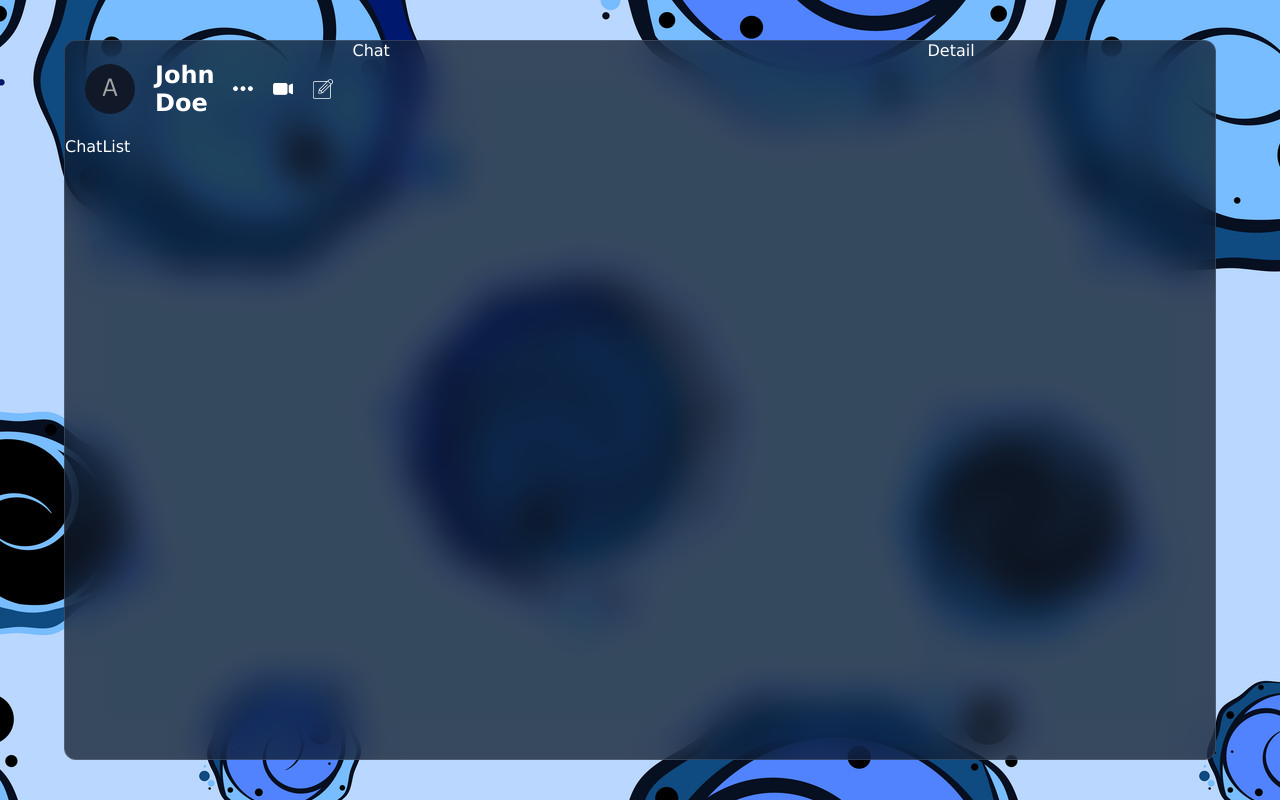
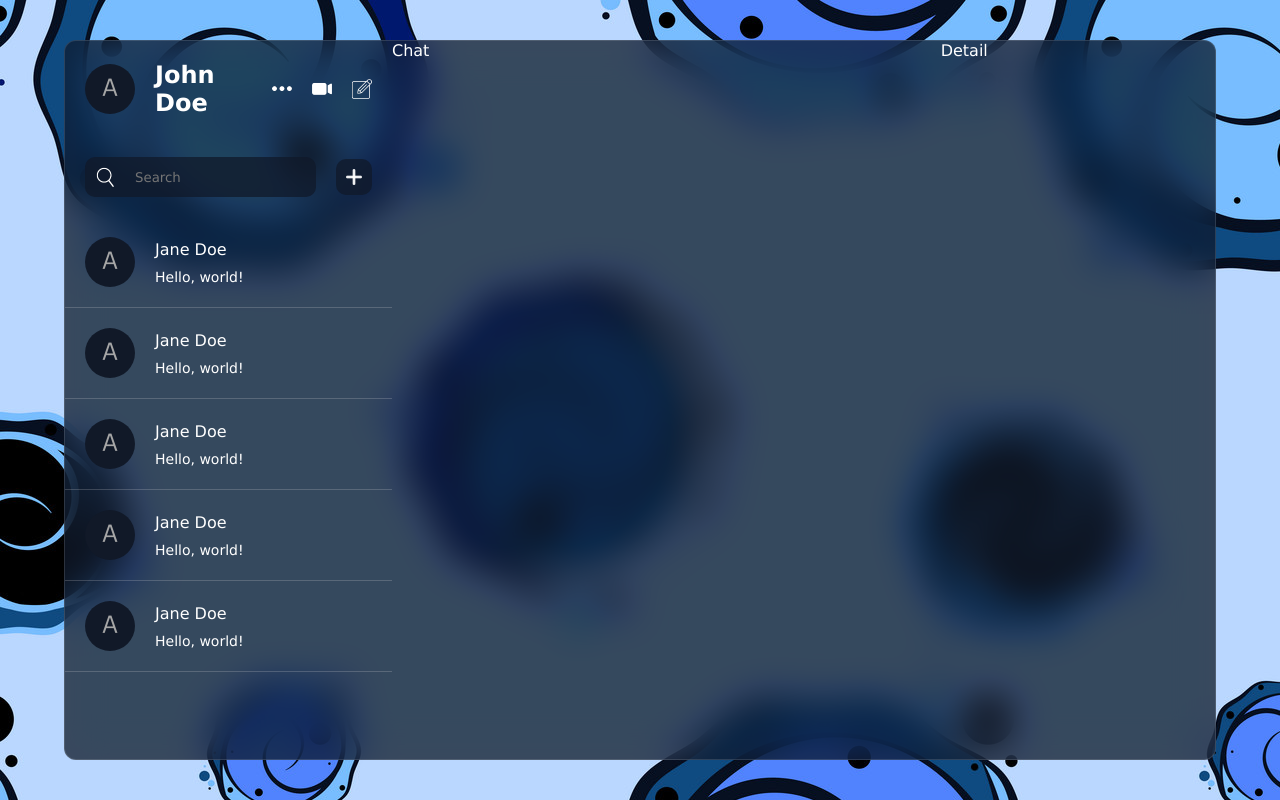
Before and after one commit to Itamar-Ratson/chat-app-firebase, a React (Vite) app: page / in a window 1280 px wide. Built offline with nearby package versions, Linux system fonts and the light colour scheme.

Commit message:
added base chatList styles

```diff
--- a/src/components/list/chatList/ChatList.jsx
+++ b/src/components/list/chatList/ChatList.jsx
@@ -1,10 +1,58 @@
+import { useState } from 'react';
 import './chatList.css';
 
 const ChatList = () => {
+	const [addMode, setAddMode] = useState(false);
 	return (
-		<>
-			<div className='chatList'>ChatList</div>
-		</>
+		<div className='chatList'>
+			<div className='search'>
+				<div className='searchBar'>
+					<img src='/search.png' alt='searchImage' />
+					<input type='text' placeholder='Search' />
+				</div>
+				<img
+					className='add'
+					src={addMode ? './minus.png' : './plus.png'}
+					alt='AddButton'
+					onClick={() => setAddMode((mode) => !mode)}
+				/>
+			</div>
+			<div className='item'>
+				<img src='./avatar.png' alt='userAvatar' />
+				<div className='texts'>
+					<span>Jane Doe</span>
+					<p>Hello, world!</p>
+				</div>
+			</div>
+			<div className='item'>
+				<img src='./avatar.png' alt='userAvatar' />
+				<div className='texts'>
+					<span>Jane Doe</span>
+					<p>Hello, world!</p>
+				</div>
+			</div>
+			<div className='item'>
+				<img src='./avatar.png' alt='userAvatar' />
+				<div className='texts'>
+					<span>Jane Doe</span>
+					<p>Hello, world!</p>
+				</div>
+			</div>
+			<div className='item'>
+				<img src='./avatar.png' alt='userAvatar' />
+				<div className='texts'>
+					<span>Jane Doe</span>
+					<p>Hello, world!</p>
+				</div>
+			</div>
+			<div className='item'>
+				<img src='./avatar.png' alt='userAvatar' />
+				<div className='texts'>
+					<span>Jane Doe</span>
+					<p>Hello, world!</p>
+				</div>
+			</div>
+		</div>
 	);
 };
 
--- a/src/components/list/chatList/chatList.css
+++ b/src/components/list/chatList/chatList.css
@@ -1,2 +1,75 @@
 .chatList {
+	flex: 1;
+	overflow: auto;
+	scrollbar-width: thin;
+	scrollbar-color: rgba(0, 0, 0, 0.5) rgba(22, 33, 48, 0);
+	.search {
+		display: flex;
+		align-items: center;
+		gap: 20px;
+		padding: 20px;
+
+		.searchBar {
+			flex: 1;
+			background-color: rgba(17, 25, 40, 0.75);
+			display: flex;
+			align-items: center;
+			gap: 20px;
+			border-radius: 10px;
+			padding: 10px;
+
+			input {
+				background-color: transparent;
+				border: none;
+				outline: none;
+				color: white;
+				flex: 1;
+			}
+
+			img {
+				width: 20px;
+				height: 20px;
+			}
+		}
+
+		.add {
+			width: 36px;
+			height: 36px;
+			background-color: rgba(17, 25, 40, 0.75);
+			padding: 10px;
+			border-radius: 10px;
+			cursor: pointer;
+		}
+	}
+
+	.item {
+		display: flex;
+		align-items: center;
+		gap: 20px;
+		padding: 20px;
+		cursor: pointer;
+		border-bottom: 1px solid #dddddd35;
+
+		img {
+			width: 50px;
+			height: 50px;
+			border-radius: 50%;
+			object-fit: cover;
+		}
+
+		.texts {
+			display: flex;
+			flex-direction: column;
+			gap: 10px;
+
+			span {
+				font-weight: 500;
+			}
+
+			p {
+				font-size: 14px;
+				font-weight: 300;
+			}
+		}
+	}
 }
--- a/src/components/list/list.css
+++ b/src/components/list/list.css
@@ -1,3 +1,5 @@
 .list {
 	flex: 1;
+	display: flex;
+	flex-direction: column;
 }
```
